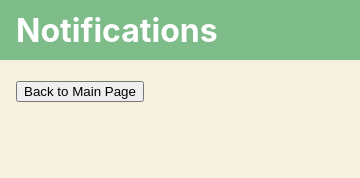
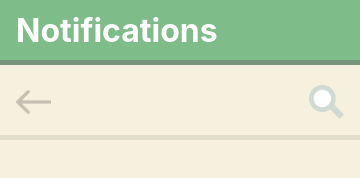
Before and after one commit to CarlBaines/EnterpriseProjectApp, an Electron app: page frontend/pages/notifications.html in a window 360 px wide. Drawn offline with Linux system fonts and the light colour scheme.

Commit message:
Notification shiiiiii

```diff
--- a/backend/db.js
+++ b/backend/db.js
@@ -2,7 +2,7 @@ const Database = require('better-sqlite3');
 
 // Set to users.db for now
 // Could have one centralised database or multiple databases for different purposes (e.g. users, plants, etc.)
-const db = new Database('users.db');
+const db = new Database('gardening_manager.db');
 
 // Create a users table
 db.exec(`
--- a/backend/routes/users.js
+++ b/backend/routes/users.js
@@ -37,7 +37,7 @@ router.get('/logout', routeHealthCheck('logout'));
 router.get('/', (request, response) => {
     response.status(200).json({
         message: "Users endpoint is operational!"
-    })
+    });
 });
 
 // /all route to retrieve all users in the database (for testing purposes, not for production use)
--- a/frontend/pages/notifications.html
+++ b/frontend/pages/notifications.html
@@ -1,19 +1,24 @@
 <!DOCTYPE html>
 <html lang="en">
+
 <head>
   <meta charset="UTF-8" />
   <meta name="viewport" content="width=device-width, initial-scale=1.0" />
   <title>Notifications</title>
   <link rel="stylesheet" href="../styles/notifications.css" />
 </head>
+
 <body>
   <div class="fixed-bar-top">
     <h1>Notifications</h1>
   </div>
-    <div class="app">
-      <button onclick="window.location.href = 'homepage.html'">
-        Back to Main Page
-      </button>
+  <div class="container">
+    <div class="mini-nav">
+      <img src="../assets/images/back.png" alt="back-arrow" class="back-arrow">
+      <img src="../assets/images/search.png" alt="search-icon" class="search-icon">
     </div>
+  </div>
+  <script src="../scripts/notifications.js"></script>
 </body>
+
 </html>
--- /dev/null
+++ b/frontend/scripts/notifications.js
@@ -0,0 +1,19 @@
+// DOM elements
+const backArrow = document.querySelector('.back-arrow');
+const searchIcon = document.querySelector('.search-icon');
+
+
+
+
+// Event listeners
+if(backArrow){
+    backArrow.addEventListener('click', () => {
+        window.location.href = 'homepage.html';
+    });
+}
+
+if(searchIcon){
+    searchIcon.addEventListener('click', () => {
+        alert("Search functionality is not implemented yet.");
+    });
+}
--- a/frontend/styles/notifications.css
+++ b/frontend/styles/notifications.css
@@ -25,12 +25,34 @@ body {
   background-color: #7ebc89;
   color: white;
   align-items: center;
+  border-bottom: 5px solid #77957D;
 }
 
-.app {
+.container {
   padding: 16px;
   padding-top: 80px;
-  padding-bottom: 60px;
+  border-bottom: 5px solid #E2DECC;
+}
+
+.mini-nav{
+  display: flex;
+  justify-content: space-between;
+  align-items: center;
+}
+
+.back-arrow{
+  width: 35px;
+  height: auto;
+  cursor: pointer;
+  filter: opacity(20%);
+  padding-top: 5px;
+}
+
+.search-icon{
+  margin-top: 5px;
+  width: 35px;
+  height: auto;
+  cursor: pointer;
 }
 
 .fixed-bar-bottom {
```
Also changed, not shown: 1 other file. Lines whose indentation alone changed are shown as unchanged.
